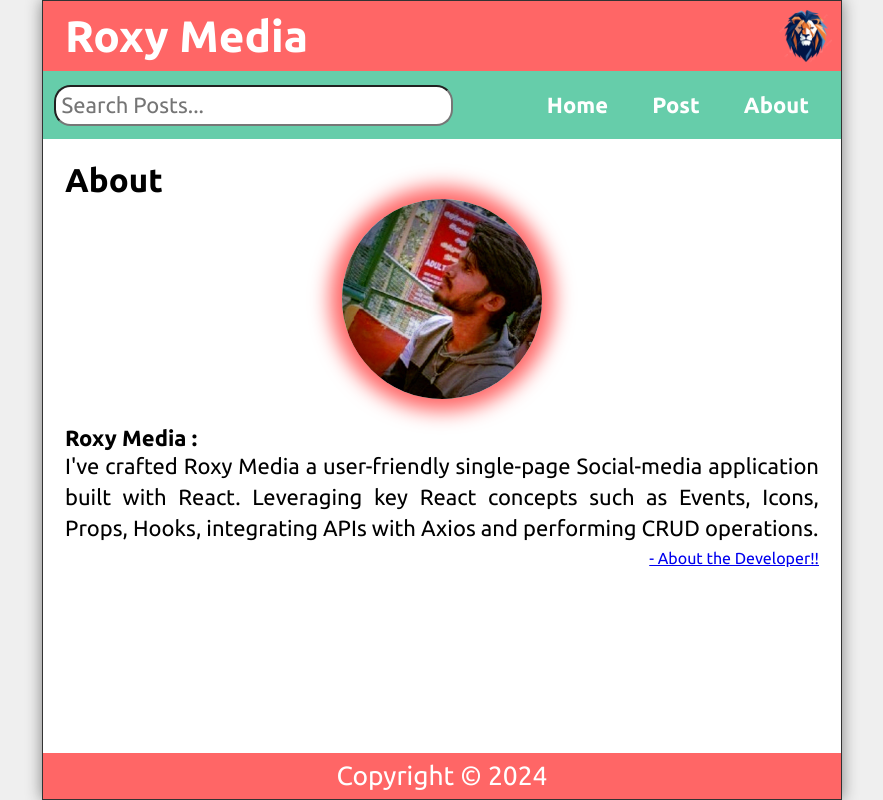
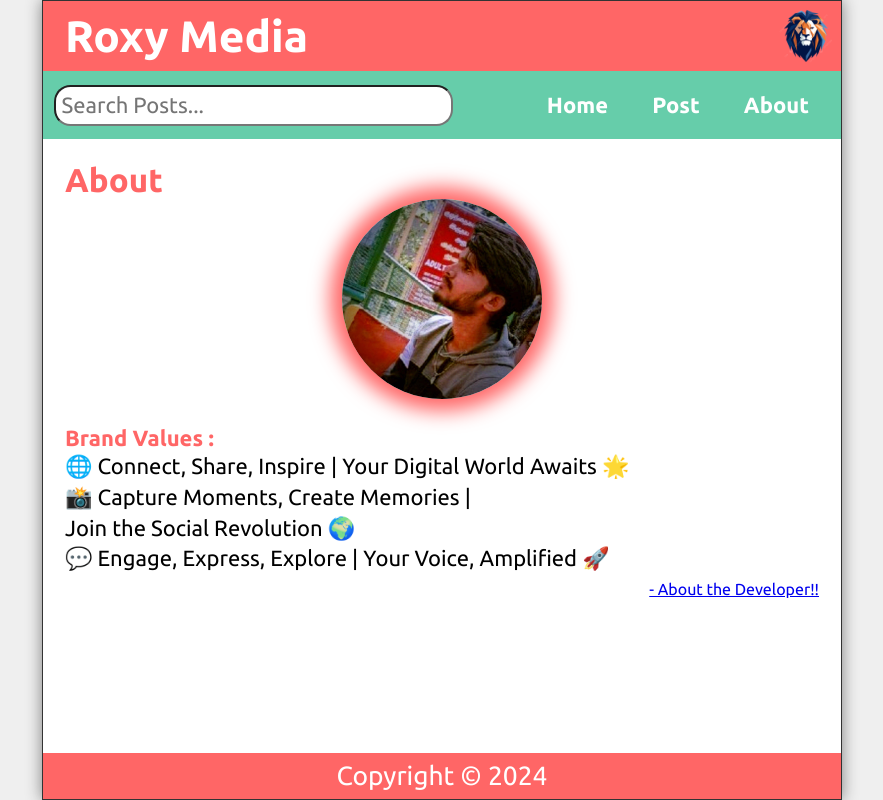
Before and after one commit to ROHANSAMUEL134/Roxy_Media, a React (Create React App) app: page /about in a window 1280 px wide. Shown: the whole page, without its empty margins (198-1081 px from the left). Built offline with nearby package versions, Linux system fonts and the light colour scheme.

Commit message:
Update About.js

```diff
--- a/src/About.js
+++ b/src/About.js
@@ -1,21 +1,20 @@
 const About = () => {
   return (
       <main className='About'>
-          <h2>About</h2>
+          <h2 style={{color:'hsl(0, 100%, 70%)'}}>About</h2>
           <div className="container">
             <div className="circle">
             <img src="Profile.jpeg" alt="ROHAN SAMUEL J" className="profile-image" />
             </div>
           </div><br></br>
-          <strong>Roxy Media : </strong><br></br>
+          <strong style={{color:'hsl(0, 100%, 70%)'}}>Brand Values : </strong><br></br>
           <p style={{textAlign: "justify", lineHeight: "1.4"}}>
-            I've crafted Roxy Media a user-friendly single-page
-            Social-media application built with React. Leveraging
-            key React concepts such as Events, Icons, Props, Hooks,
-            integrating APIs with Axios and performing CRUD operations.
+          🌐 Connect, Share, Inspire | Your Digital World Awaits 🌟<br></br>
+          📸 Capture Moments, Create Memories | <br></br>Join the Social Revolution 🌍<br></br>
+          💬 Engage, Express, Explore | Your Voice, Amplified 🚀
           </p>
           <div style={{ textAlign: 'right' }}>
-            <a href="https://rohan-samuel-portfolio.netlify.app" style={{fontSize: "medium",textAlign: "right"}}>
+            <a target="_blank" rel="noreferrer" href="https://rohan-samuel-portfolio.netlify.app" style={{fontSize: "medium",textAlign: "right"}}>
               - About the Developer!!
             </a>
           </div>
```
